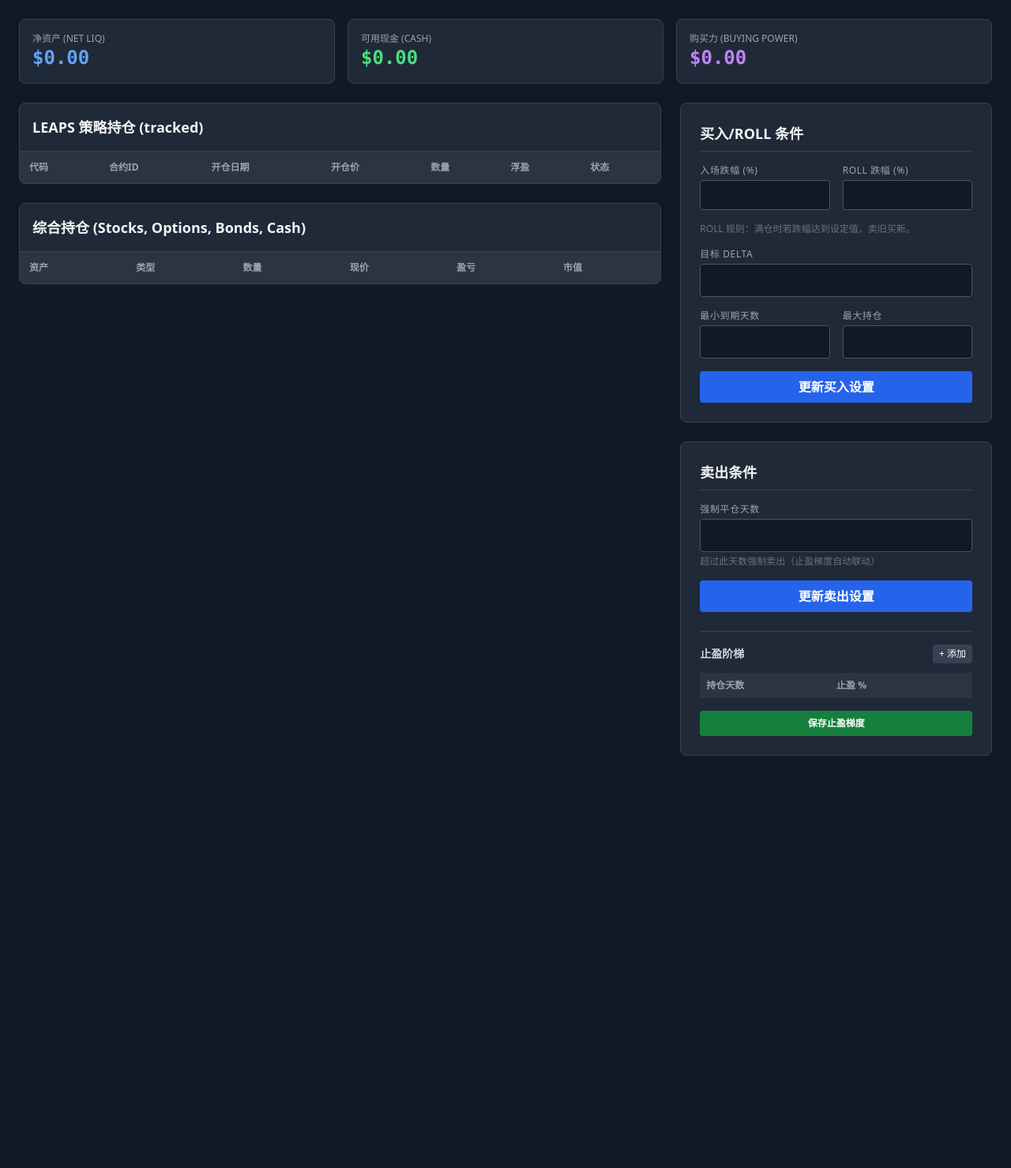
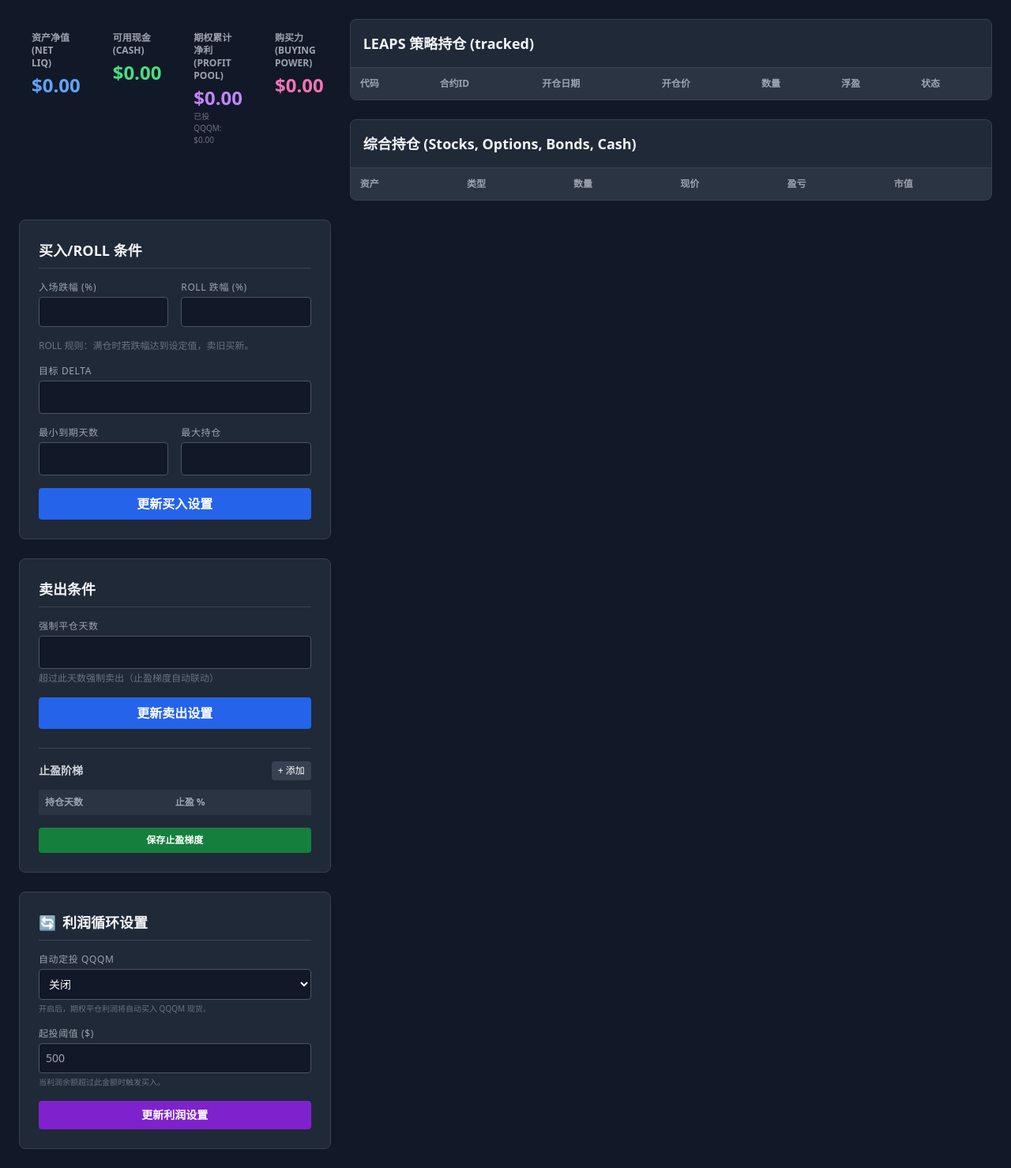
Before and after one commit to larkspur8506/qqq-bot, a Python web app: template web/templates/dashboard.html in a window 1280 px wide. Shown: the part 61-1540 px from the top of the page at 79% size. Before the commit the page ends 1018 px from the top, so only its background shows below. Run offline with Jinja, Linux system fonts and the light colour scheme; the template is opened without the code that fills it, so the values that code supplies are empty; some libraries are stand-ins or nearby versions.

Commit message:
feat: implement Profit Recycling (automatic QQQM investing from LEAPS profits)

```diff
--- a/persistence.py
+++ b/persistence.py
@@ -75,7 +75,11 @@ class Database:
             'max_positions': ('3', 'int'),
             'time_exit_days': ('270', 'int'),
             'roll_drop_pct': ('-0.05', 'float'),
-            'ib_port': ('4004', 'int') # Default port, can be changed via UI
+            'ib_port': ('4004', 'int'), # Default port, can be changed via UI
+            'leaps_realized_profit': ('0.0', 'float'),
+            'qqqm_invested_capital': ('0.0', 'float'),
+            'auto_invest_qqqm': ('0', 'int'),         # 0=off, 1=on
+            'auto_invest_min_threshold': ('500', 'float') # Min profit to trigger buy
         }
 
         for key, (val, link_type) in defaults.items():
--- a/web/server.py
+++ b/web/server.py
@@ -181,8 +181,12 @@ async def api_status():
     return {
         "connected": connected,
         "positions": positions,
+        "portfolio": portfolio,
         "settings": settings,
-        "portfolio": portfolio,
+        "stats": {
+            "leaps_realized_profit": settings.get('leaps_realized_profit', 0.0),
+            "qqqm_invested_capital": settings.get('qqqm_invested_capital', 0.0)
+        },
         "server_time": datetime.now().strftime("%Y-%m-%d %H:%M:%S")
     }
 
--- a/web/templates/dashboard.html
+++ b/web/templates/dashboard.html
@@ -59,6 +59,22 @@
                     bf.min_expiry_days.value = data.settings.min_expiry_days;
                     bf.max_positions.value = data.settings.max_positions;
                     bf.dataset.filled = "true";
+                }
+
+                // Fill Profit Settings
+                if (data.settings && data.settings.auto_invest_min_threshold !== undefined && !document.forms['profit-form'].dataset.filled) {
+                    const pf = document.forms['profit-form'];
+                    pf.auto_invest_qqqm.value = data.settings.auto_invest_qqqm;
+                    pf.auto_invest_min_threshold.value = data.settings.auto_invest_min_threshold;
+                    pf.dataset.filled = "true";
+                }
+
+                if (data.stats) {
+                    const profit = data.stats.leaps_realized_profit || 0;
+                    const invested = data.stats.qqqm_invested_capital || 0;
+                    const available = profit - invested;
+                    document.getElementById('profit-pool').innerText = `$${available.toLocaleString('en-US', { minimumFractionDigits: 2, maximumFractionDigits: 2 })}`;
+                    document.getElementById('invested-info').innerText = `已投 QQQM: $${invested.toLocaleString('en-US', { minimumFractionDigits: 2, maximumFractionDigits: 2 })} | 总利润: $${profit.toLocaleString('en-US', { minimumFractionDigits: 2, maximumFractionDigits: 2 })}`;
                 }
 
                 // Fill Account Summary
@@ -289,8 +305,32 @@
         window.onload = function () {
             fetchStatus();
             fetchExitTiers();
-            document.getElementById('buy-form').addEventListener('submit', saveBuySettings);
-            document.getElementById('sell-form').addEventListener('submit', saveSellSettings);
+            async function saveProfitSettings(e) {
+                e.preventDefault();
+                const formData = new FormData(e.target);
+                const settings = {
+                    auto_invest_qqqm: parseInt(formData.get('auto_invest_qqqm')),
+                    auto_invest_min_threshold: parseFloat(formData.get('auto_invest_min_threshold'))
+                };
+
+                try {
+                    const res = await fetch('/api/settings', {
+                        method: 'POST',
+                        headers: { 'Content-Type': 'application/json' },
+                        body: JSON.stringify(settings)
+                    });
+                    if (res.ok) {
+                        showToast('利润循环设置已更新');
+                        fetchStatus();
+                    }
+                } catch (err) {
+                    showToast('保存失败', 'error');
+                }
+            }
+
+            document.getElementById('buy-form').onsubmit = saveBuySettings;
+            document.getElementById('sell-form').onsubmit = saveSellSettings;
+            document.getElementById('profit-form').onsubmit = saveProfitSettings;
 
             // Re-sync tiers display if manual input changes
             document.forms['sell-form'].time_exit_days.addEventListener('input', (e) => {
@@ -320,18 +360,23 @@
 
     <div class="container mx-auto p-6 grid grid-cols-1 lg:grid-cols-3 gap-6">
         <!-- Dashboard Summary Row (Top) -->
-        <div class="lg:col-span-3 grid grid-cols-1 md:grid-cols-3 gap-4">
-            <div class="bg-gray-800 p-4 rounded-lg border border-gray-700">
-                <p class="text-xs text-gray-400 uppercase">净资产 (Net Liq)</p>
-                <h3 id="acc-liq" class="text-2xl font-bold font-mono text-blue-400">$0.00</h3>
+        <div class="grid grid-cols-1 md:grid-cols-4 gap-4 mb-6">
+            <div class="card p-4">
+                <div class="text-xs uppercase text-gray-400 font-bold mb-1">资产净值 (Net Liq)</div>
+                <div id="net-liq" class="text-2xl font-bold text-blue-400">$0.00</div>
             </div>
-            <div class="bg-gray-800 p-4 rounded-lg border border-gray-700">
-                <p class="text-xs text-gray-400 uppercase">可用现金 (Cash)</p>
-                <h3 id="acc-cash" class="text-2xl font-bold font-mono text-green-400">$0.00</h3>
+            <div class="card p-4">
+                <div class="text-xs uppercase text-gray-400 font-bold mb-1">可用现金 (Cash)</div>
+                <div id="cash-balance" class="text-2xl font-bold text-green-400">$0.00</div>
             </div>
-            <div class="bg-gray-800 p-4 rounded-lg border border-gray-700">
-                <p class="text-xs text-gray-400 uppercase">购买力 (Buying Power)</p>
-                <h3 id="acc-bp" class="text-2xl font-bold font-mono text-purple-400">$0.00</h3>
+            <div class="card p-4">
+                <div class="text-xs uppercase text-gray-400 font-bold mb-1">期权累计净利 (Profit Pool)</div>
+                <div id="profit-pool" class="text-2xl font-bold text-purple-400">$0.00</div>
+                <div id="invested-info" class="text-[10px] text-gray-500">已投 QQQM: $0.00</div>
+            </div>
+            <div class="card p-4">
+                <div class="text-xs uppercase text-gray-400 font-bold font-bold mb-1">购买力 (Buying Power)</div>
+                <div id="buying-power" class="text-2xl font-bold text-pink-400">$0.00</div>
             </div>
         </div>
 
@@ -465,6 +510,34 @@
                     </button>
                 </div>
             </div>
+
+            <!-- Profit Recycling Settings -->
+            <div class="bg-gray-800 rounded-lg border border-gray-700 p-6">
+                <h2 class="font-bold text-lg mb-4 border-b border-gray-700 pb-2 flex items-center">
+                    <span class="mr-2">🔄</span> 利润循环设置
+                </h2>
+                <form id="profit-form" class="space-y-4">
+                    <div>
+                        <label class="block text-xs text-gray-400 uppercase tracking-wider mb-1">自动定投 QQQM</label>
+                        <select name="auto_invest_qqqm"
+                            class="w-full bg-gray-900 border border-gray-600 rounded p-2 text-white text-sm focus:border-purple-500 focus:outline-none">
+                            <option value="0">关闭</option>
+                            <option value="1">开启</option>
+                        </select>
+                        <p class="text-[10px] text-gray-500 mt-1">开启后，期权平仓利润将自动买入 QQQM 现货。</p>
+                    </div>
+                    <div>
+                        <label class="block text-xs text-gray-400 uppercase tracking-wider mb-1">起投阈值 ($)</label>
+                        <input name="auto_invest_min_threshold" type="number" step="10" placeholder="500"
+                            class="w-full bg-gray-900 border border-gray-600 rounded p-2 text-white text-sm focus:border-purple-500 focus:outline-none">
+                        <p class="text-[10px] text-gray-500 mt-1">当利润余额超过此金额时触发买入。</p>
+                    </div>
+                    <button type="submit"
+                        class="w-full bg-purple-700 hover:bg-purple-600 text-white font-bold py-2 rounded transition text-sm">
+                        更新利润设置
+                    </button>
+                </form>
+            </div>
         </div>
     </div>
 </body>
```
Also changed, not shown: strategy.py (+81 -1 lines).
